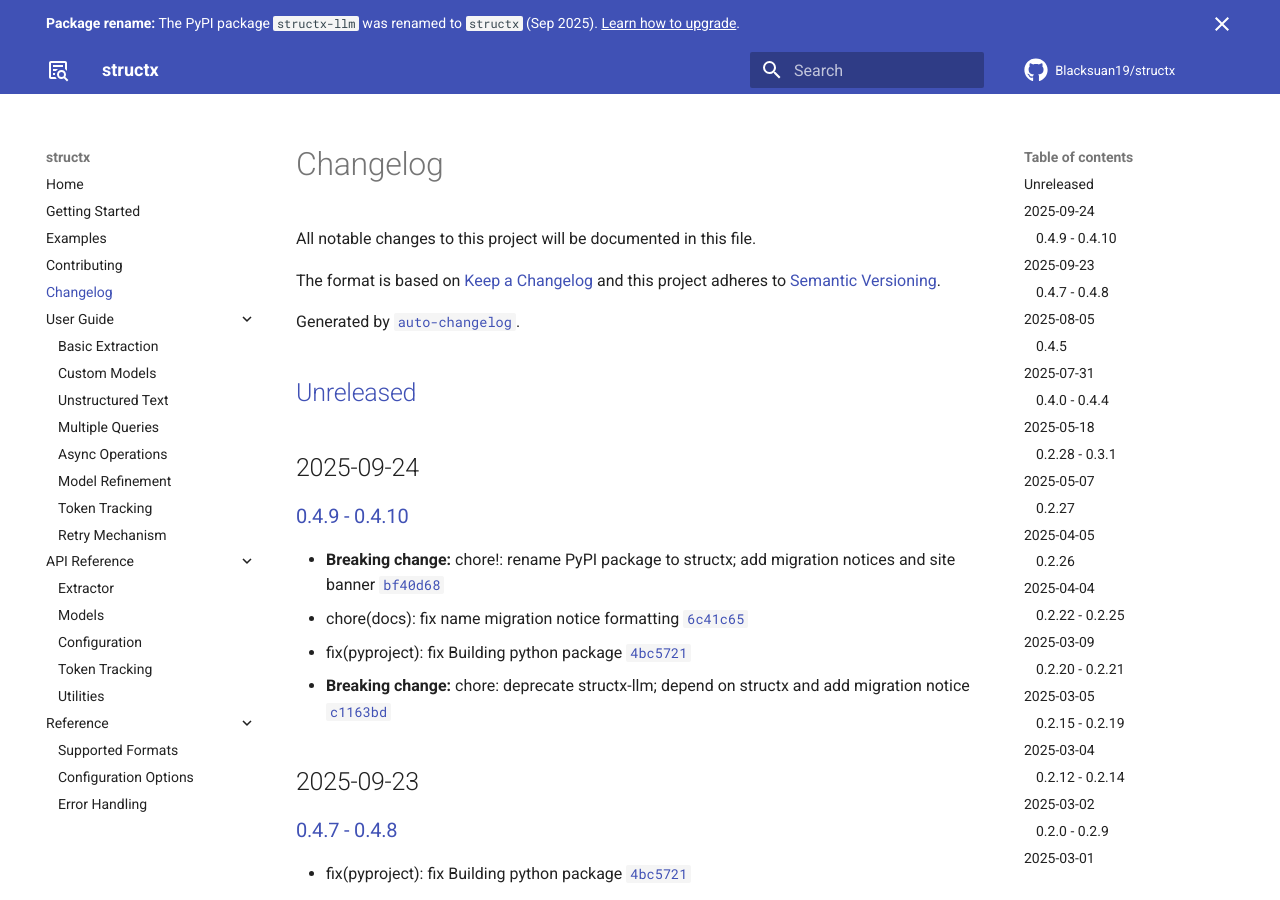
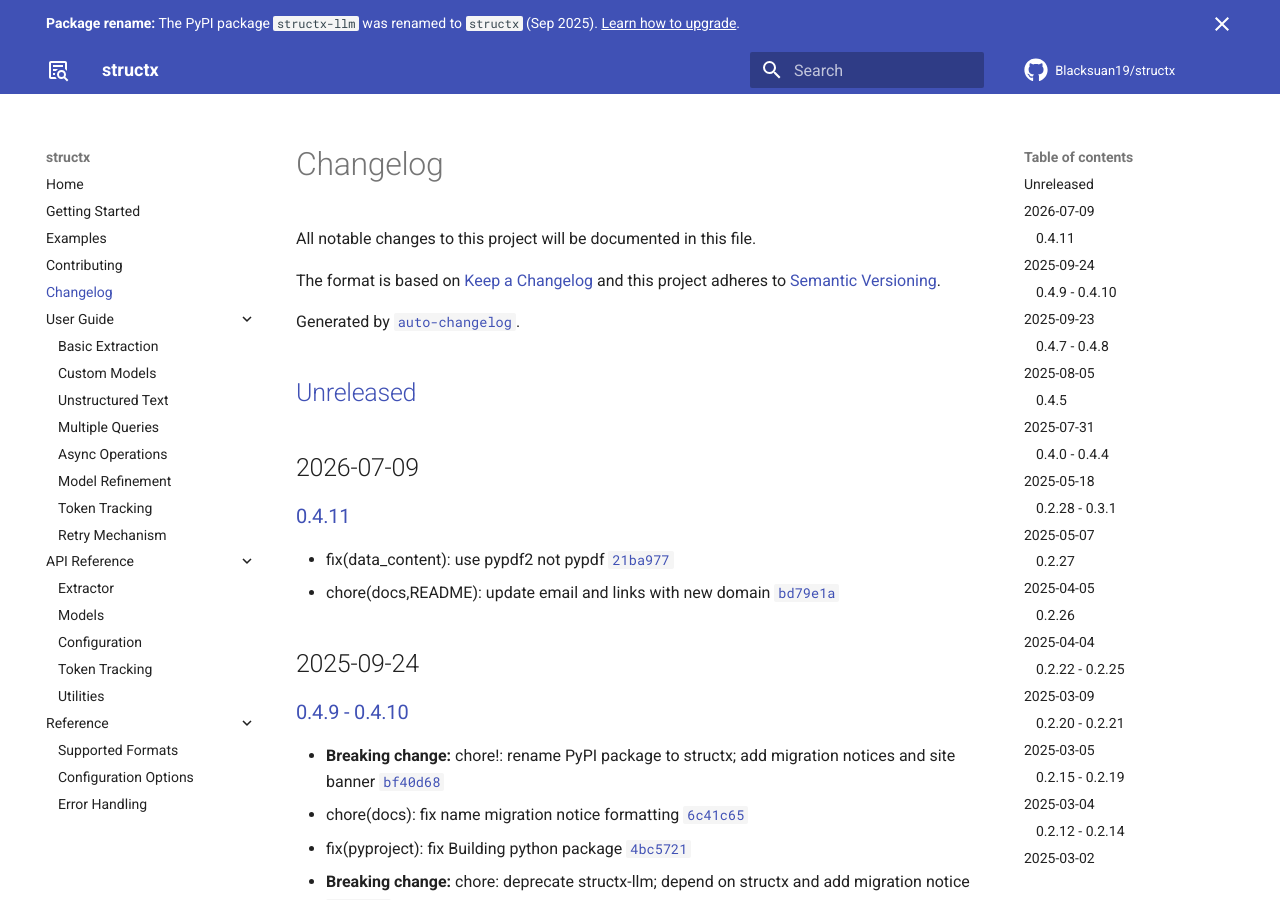
Before and after one commit to Blacksuan19/structx, an MkDocs documentation site: the page built from docs/changelog.md, in a window 1280 px wide and 900 px high. Built offline with MkDocs 1.6.1 and Material for MkDocs 9.7.7, drawn with Linux system fonts in a browser that asks for light colours; comment, search, counter and statistics services are not loaded.

Commit message:
docs(changelog): regenerate changelog for 0.4.11

```diff
--- a/docs/changelog.md
+++ b/docs/changelog.md
@@ -7,7 +7,14 @@ and this project adheres to [Semantic Versioning](https://semver.org/spec/v2.0.0
 
 Generated by [`auto-changelog`](https://github.com/CookPete/auto-changelog).
 
-## [Unreleased](https://github.com/Blacksuan19/structx/compare/0.4.10...HEAD)
+## [Unreleased](https://github.com/Blacksuan19/structx/compare/0.4.11...HEAD)
+
+## 2026-07-09
+
+### [0.4.11](https://github.com/Blacksuan19/structx/compare/0.4.10...0.4.11)
+
+- fix(data_content): use pypdf2 not pypdf [`21ba977`](https://github.com/Blacksuan19/structx/commit/21ba977a42ae5e5cb79f63baebb3e3815cdf1bf7)
+- chore(docs,README): update email and links with new domain [`bd79e1a`](https://github.com/Blacksuan19/structx/commit/bd79e1a20d19417bdcbe1e2f7f503110fe9b0893)
 
 ## 2025-09-24
 
```
